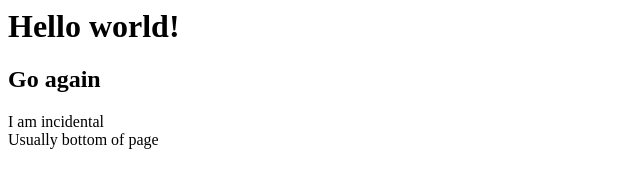
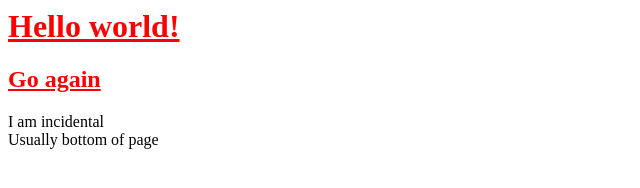
Before and after one commit to cloud-chase/test-portfolio-site, a plain HTML site: page index.html in a window 1280 px wide. Shown: the whole page, without its empty margins (0-640 px from the left). Drawn offline with Linux system fonts and the light colour scheme.

Commit message:
Update index.html

```diff
--- a/index.html
+++ b/index.html
@@ -6,7 +6,7 @@
     <meta name="keywords" content="HTML,CSS,XML,JavaScript">
     <meta name="author" content="John Doe">
     <meta name="viewport" content="width=device-width, initial-scale=1.0">
-    <link rel="stylesheet" ref="main.css" />
+    <link rel="stylesheet" href="main.css" />
   </head>
   <body>
     <header class="head">
```
